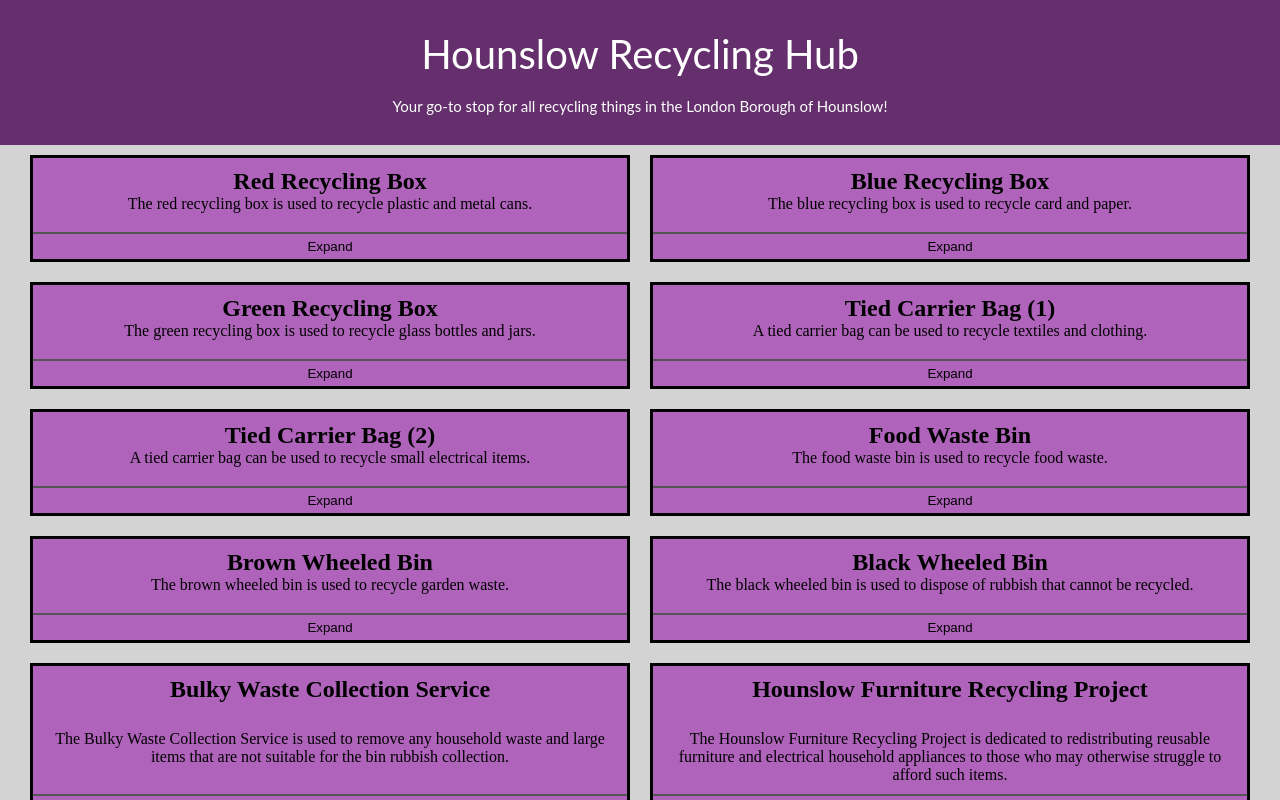
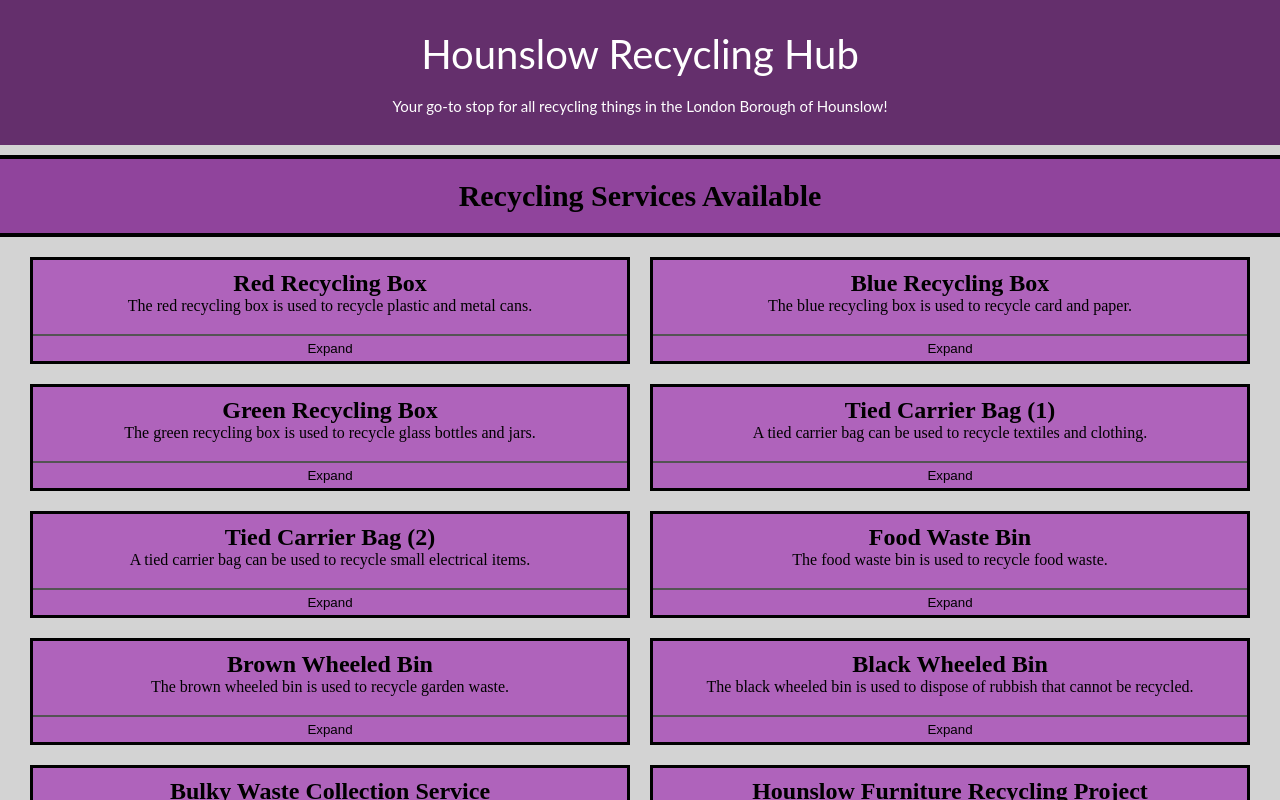
Before and after one commit to ajn2020/test, a Next.js app: page / in a window 1280 px wide. Shown: the top 800 px of the page. Built offline with nearby package versions, Linux system fonts and the light colour scheme.

Commit message:
Add subheadings

```diff
--- /dev/null
+++ b/components/Subheading.tsx
@@ -0,0 +1,13 @@
+type SubheadingProps = {
+    title: string;
+}
+
+export default function Subheading(props: SubheadingProps) {
+    return (
+        <div className="subheading-container">
+            <hr className="subheading-separator" />
+            <h2 className="subheading-text">{props.title}</h2>
+            <hr className="subheading-separator" />
+        </div>
+    )
+}
--- a/pages/index.tsx
+++ b/pages/index.tsx
@@ -1,4 +1,5 @@
 import AccordionGrid from '@/components/AccordionGrid'
+import Subheading from '@/components/Subheading'
 import Head from 'next/head'
 
 export default function Home() {
@@ -11,6 +12,10 @@ export default function Home() {
         <meta name="viewport" content="width=device-width, initial-scale=1" />
         <link rel="icon" href="/favicon.ico" />
       </Head>
+
+      <Subheading
+        title="Recycling Services Available"
+      />
       <AccordionGrid />
     </>
   )
--- a/styles/style.css
+++ b/styles/style.css
@@ -26,6 +26,28 @@
 
 .header-description {
     font-size: 15px;
+}
+
+/*========================================
+    SUBHEADING
+========================================*/
+
+.subheading-container {
+    display: flex;
+    flex-direction: column;
+    align-items: center;
+    margin: 10px 0px;
+    background-color: #90449C;
+}
+
+.subheading-text {
+    font-size: 30px;
+    margin: 20px 0;
+}
+
+.subheading-separator {
+    width: 100%;
+    border: 2px solid black;
 }
 
 /*========================================
```
